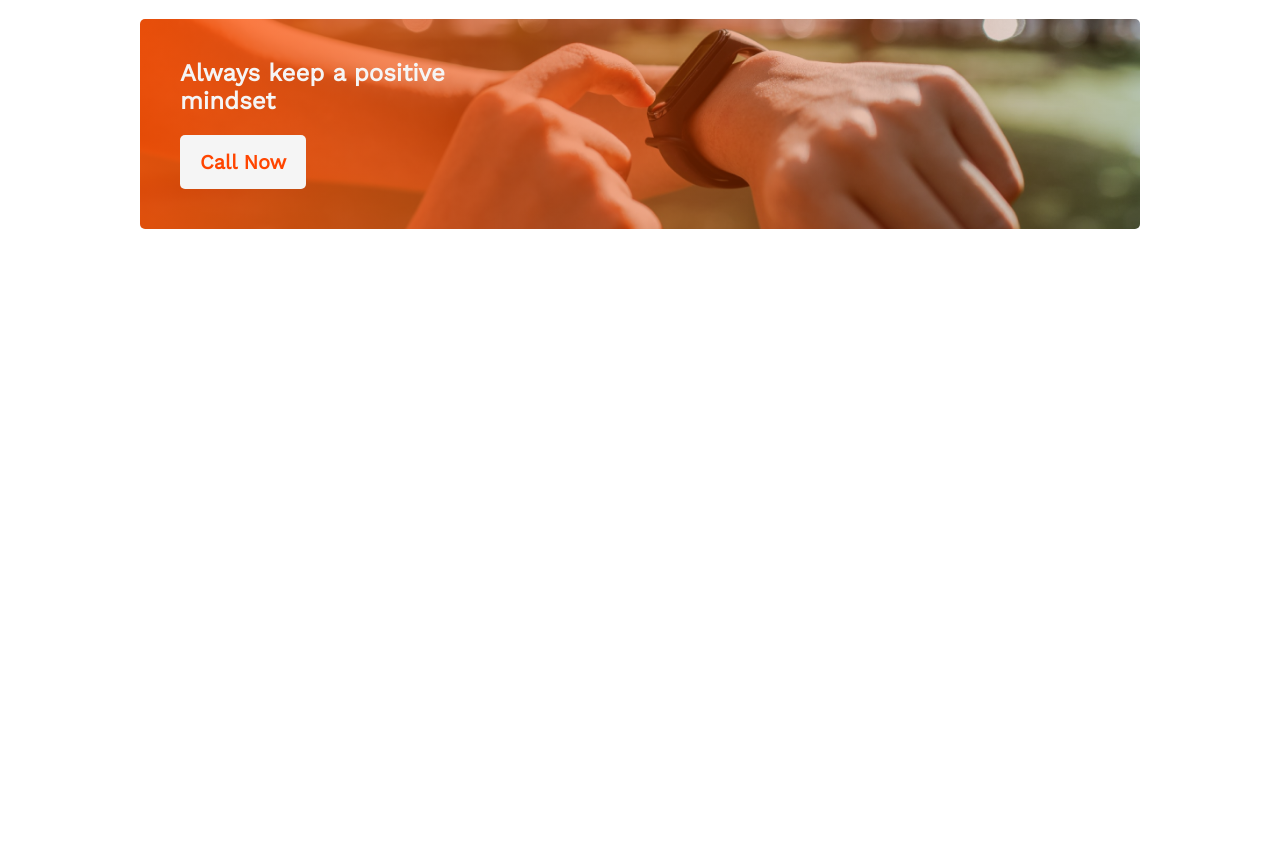
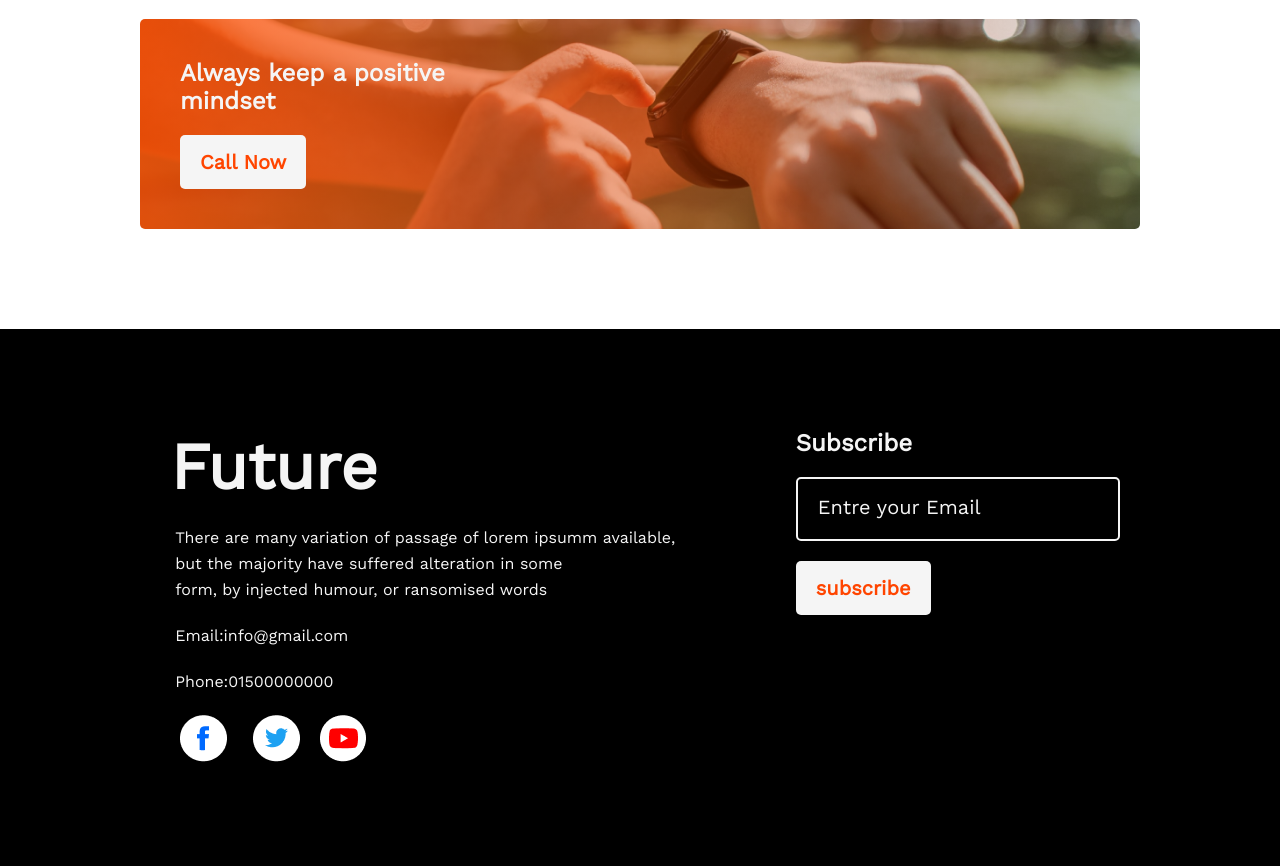
Before and after one commit to rakibhassan-1997/first-assignment, a plain HTML site: page index.html in a window 1280 px wide. Shown: the part 2221-3087 px from the top of the page. Before the commit the page ends 2550 px from the top, so only its background shows below. Drawn offline with nearby package versions, Linux system fonts and the light colour scheme.

Commit message:
assignment

```diff
--- a/index.html
+++ b/index.html
@@ -101,8 +101,36 @@
         </h1>
         <button class="mindset-button">Call Now</button>
       </section>
-
-      <footer></footer>
     </main>
+    <footer>
+      <div class="footer">
+        <div class="content">
+          <h2 class="footer-title">Future</h2>
+          <p class="footer-description">
+            There are many variation of passage of lorem ipsumm available,
+            <br />
+            but the majority have suffered alteration in some <br />
+            form, by injected humour, or ransomised words
+          </p>
+          <p class="footer-description">Email:info@gmail.com</p>
+          <p class="footer-description">Phone:01500000000</p>
+          <img src="images/icons/fb.png" alt="" class="logo" />
+          <img src="images/icons/twitter.png" alt="" class="logo" /><img
+            src="images/icons/youtube.png"
+            alt=""
+            class="logo"
+          />
+        </div>
+        <div class="subscribe">
+          <h2 class="subscribe-title">Subscribe</h2>
+          <input
+            type="Email"
+            placeholder="Entre your Email"
+            class="input-email"
+          /><br />
+          <button class="subscribe-button">subscribe</button>
+        </div>
+      </div>
+    </footer>
   </body>
 </html>
--- a/style/assignmet.css
+++ b/style/assignmet.css
@@ -5,7 +5,7 @@
 
 /* Banner */
 .banner {
-  background-image:url("../images/banner/banner2.png");
+  background-image: url("../images/banner/banner2.png");
   background-repeat: no-repeat;
   background-size: cover;
   background-position: center;
@@ -126,8 +126,6 @@
   border-radius: 5px;
   background-position: center;
   background-size: cover;
-
-  /* background-image:url("../images/gradient2.png") ; */
 }
 .mindset-title {
   color: whitesmoke;
@@ -143,3 +141,55 @@
   font-weight: bold;
   font-size: 20px;
 }
+.footer {
+  display: flex;
+  background-color: black;
+  padding: 100px;
+}
+.footer-title {
+  font-weight: 700px;
+  font-size: 65px;
+  margin-left: 10px;
+  margin-bottom: 20px;
+  color: whitesmoke;
+}
+.footer-description {
+  font-weight: 400;
+  font-size: 16px;
+  line-height: 26px;
+  margin-bottom: 20px;
+  margin-left: 15px;
+  text-align: left;
+  color: whitesmoke;
+}
+.logo {
+  margin-left: 20px;
+}
+
+.subscribe-title {
+  color: whitesmoke;
+  margin-bottom: 20px;
+}
+.input-email {
+  height: 60px;
+  width: 280px;
+  background-color: black;
+  border: 2px solid whitesmoke;
+  border-radius: 5px;
+  color: whitesmoke;
+  padding: 0 20px;
+}
+::placeholder {
+  color: whitesmoke;
+  font-size: 20px;
+}
+.subscribe-button {
+  background-color: whitesmoke;
+  padding: 15px 20px;
+  color: orangered;
+  border-radius: 5px;
+  border-style: none;
+  margin-top: 20px;
+  font-weight: bold;
+  font-size: 20px;
+}
```
